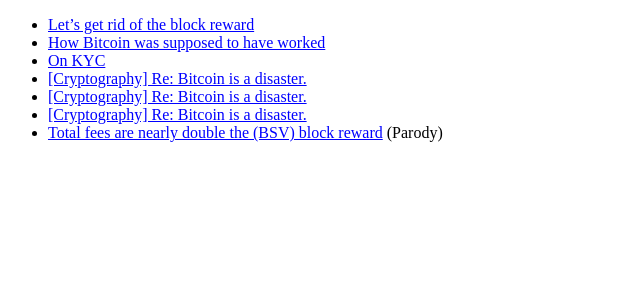
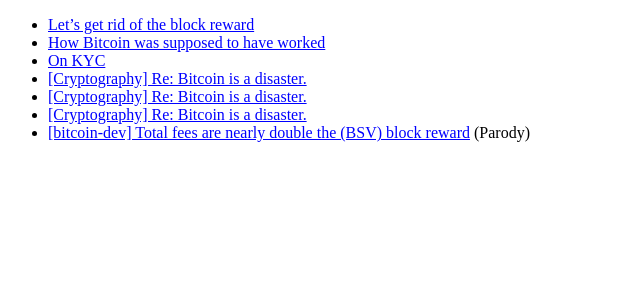
Before and after one commit to 0x000m/0x000m.github.io, a Jekyll site: the page built from bitcoin/index.md, in a window 1280 px wide. Shown: the top 300 px of the page, without its empty margins (0-640 px from the left). Built offline with Jekyll 4.4.1, drawn with Linux system fonts in a browser that asks for light colours.

Commit message:
Update index.md

```diff
--- a/bitcoin/index.md
+++ b/bitcoin/index.md
@@ -9,4 +9,4 @@
 - [[Cryptography] Re: Bitcoin is a disaster.](/bitcoin/3.txt)
 - [[Cryptography] Re: Bitcoin is a disaster.](/bitcoin/4.txt)
 - [[Cryptography] Re: Bitcoin is a disaster.](/bitcoin/5.txt)
-- [Total fees are nearly double the (BSV) block reward](/bitcoin/6.txt) (Parody)
+- [[bitcoin-dev] Total fees are nearly double the (BSV) block reward](/bitcoin/6.txt) (Parody)
```
